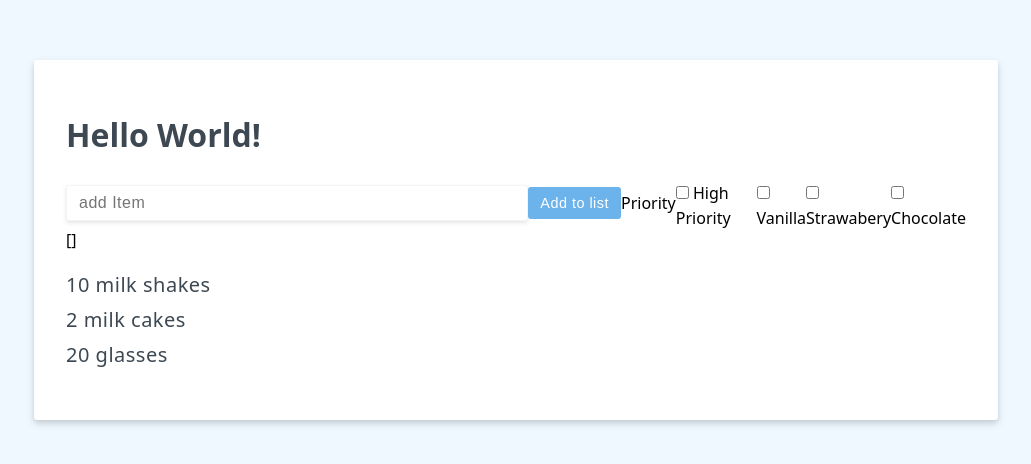
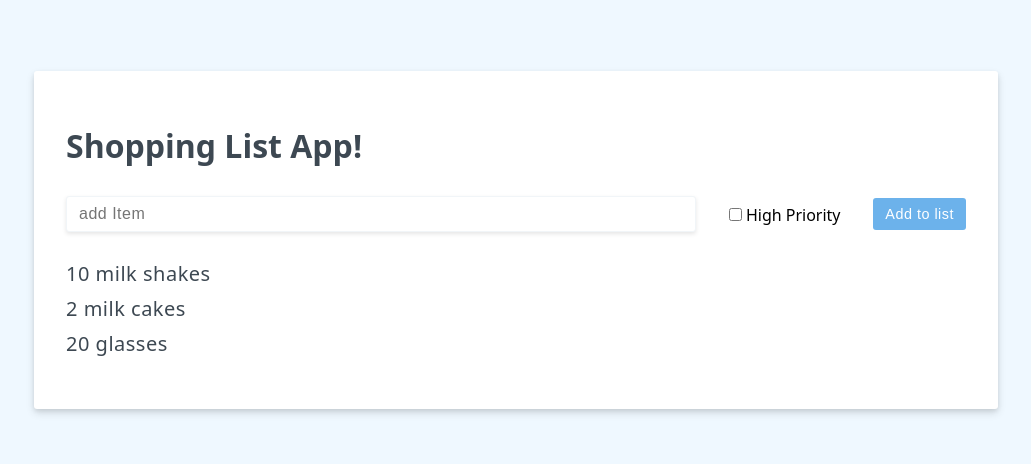
Before and after one commit to jacob-d242/Composition-API, a Vue app: page / in a window 1280 px wide. Shown: the part 160-624 px from the top of the page, without its empty margins (124-1155 px from the left). Built offline with nearby package versions, Linux system fonts and the light colour scheme.

Commit message:
reactive inputs data

```diff
--- a/src/App.vue
+++ b/src/App.vue
@@ -1,7 +1,7 @@
 <script setup>
 import { ref } from 'vue'
 
-const msg = ref('Hello World!')
+const msg = ref('Shopping List App!')
 const newItem = ref('')
 const newItemHighPriority = ref(false)
 const iceCreamFlavours = ref([]);
@@ -10,34 +10,29 @@
  { id:2, label:"2 milk cakes"},
  { id : 3 , label :"20 glasses"}
 ])
+const saveItem=()=>{
+  listItems.value.push({id: listItems.value.length + 1 ,label:newItem.value})
+  newItem.value = ""
+}
 </script>
 
 <template>
   <h1>{{ msg }}</h1>
-  <div class ="add-item-form">
+  <form
+   @submit.prevent="saveItem"
+   class ="add-item-form">
 
-    <input type="text" placeholder="add Item" v-model="newItem"/>
-    <button class="btn btn-primary">Add to list</button>
-    <span>Priority</span>
+    <input type="text" placeholder="add Item" v-model.trim="newItem"/>
     <label>
-      <input type="checkbox" v-model="newItemHighPriority" value="low"/>
+      <input type="checkbox"
+      v-model="newItemHighPriority"/>
       High Priority
     </label>
-    <br/>
-    <label>
-      <input type="checkbox" value="vanilla" v-model="iceCreamFlavours"/>
-      Vanilla
-    </label>
-    <label>
-      <input type="checkbox" value="strawabery" v-model="iceCreamFlavours"/>
-      Strawabery
-    </label>
-    <label>
-      <input type="checkbox" value="chocolate" v-model="iceCreamFlavours"/>
-      Chocolate
-    </label>
-</div>
-  {{ iceCreamFlavours }}
+    <button
+    class="btn btn-primary"
+    >
+    Add to list</button>
+</form>
   <ul>
     <li v-for="{id,label}, in listItems" :key="id">{{label }}</li>
   </ul>
```
